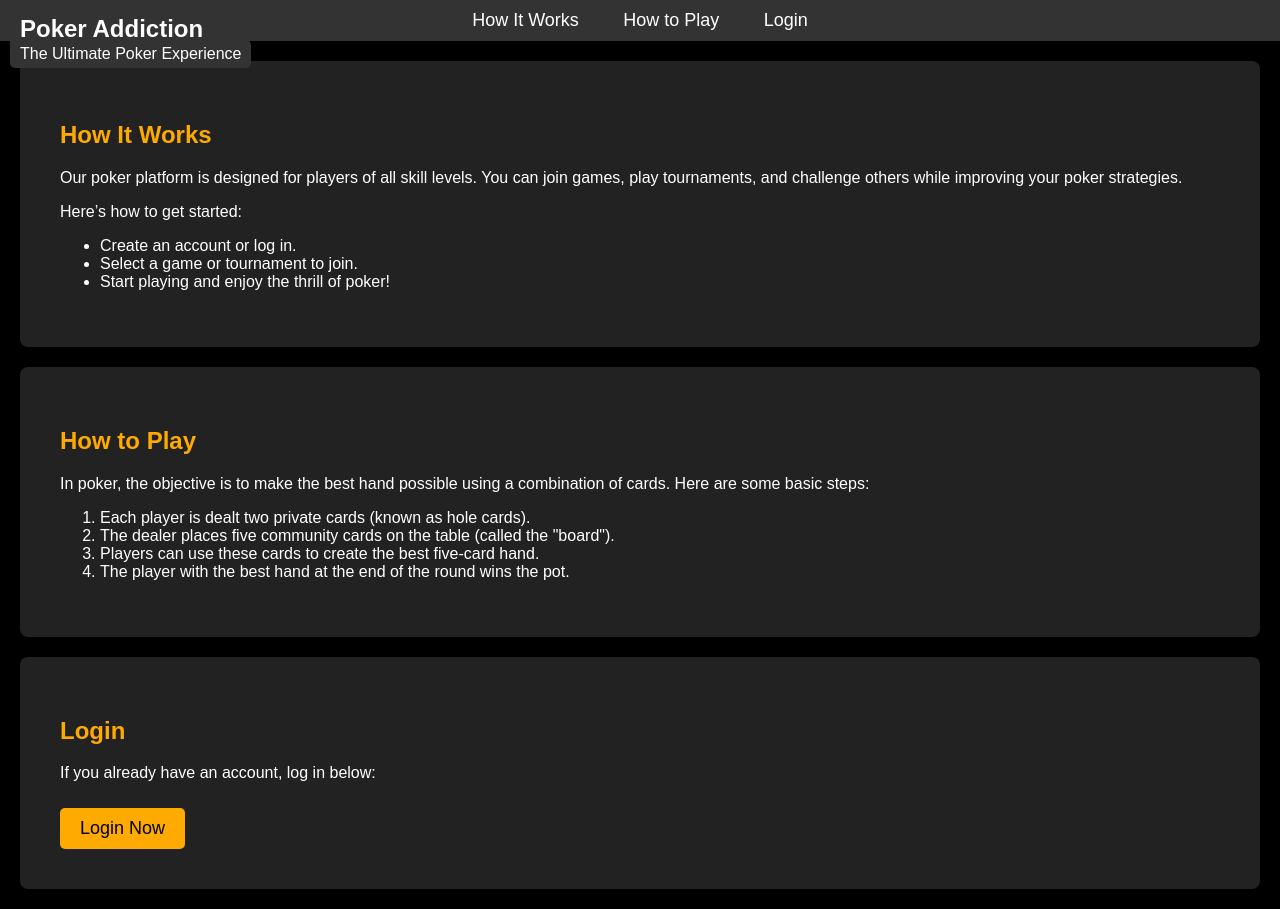
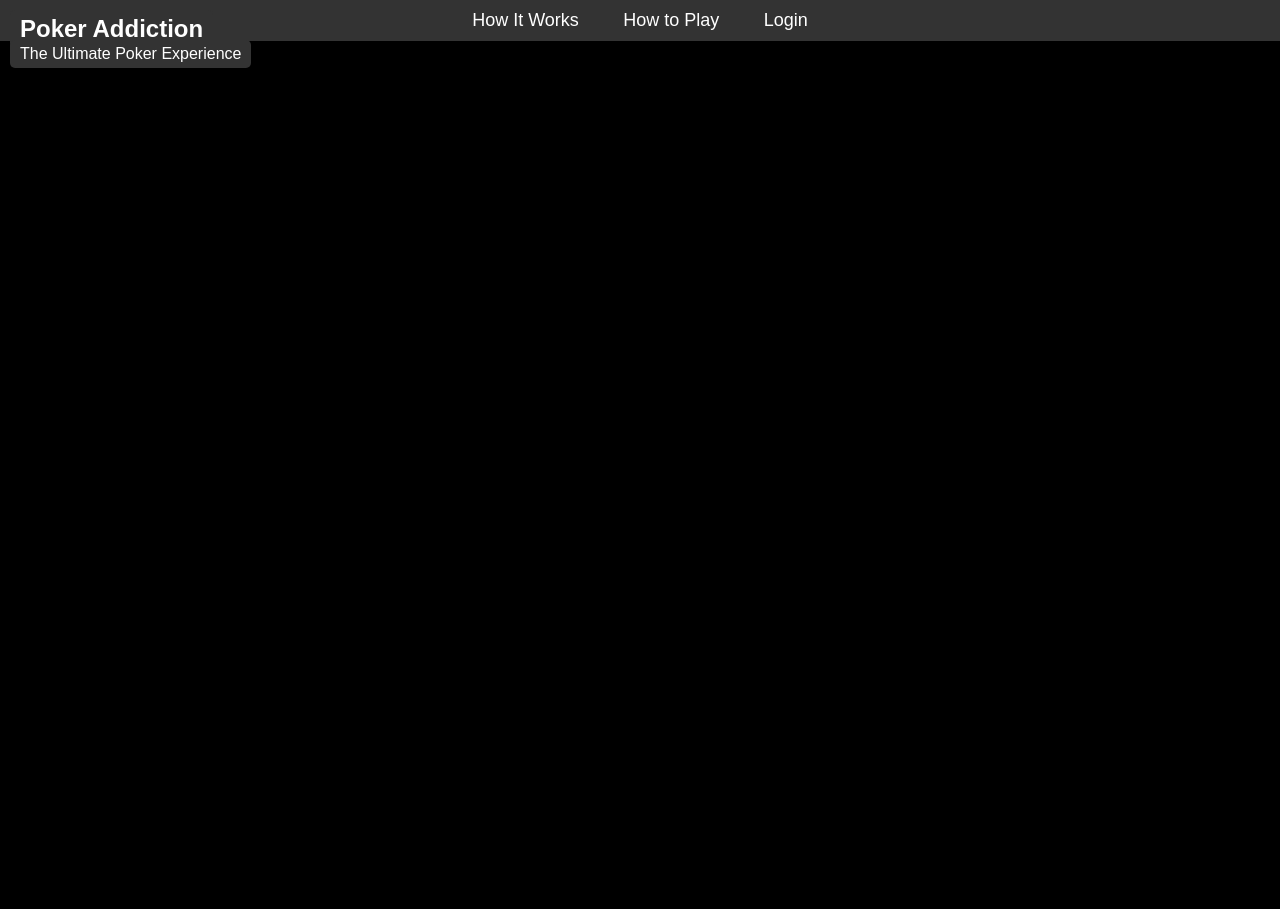
Before and after one commit to NickEscc/addiction-website, a Django app: page / in a window 1280 px wide. After the commit the page ends 68 px from the top, so only its background shows below. Run offline with Django 5.2, Linux system fonts and the light colour scheme.

Commit message:
HomePage

```diff
--- a/website/templates/website/home.html
+++ b/website/templates/website/home.html
@@ -3,7 +3,7 @@
 <head>
     <meta charset="UTF-8">
     <meta name="viewport" content="width=device-width, initial-scale=1.0">
-    <title>Home Page</title>
+    <title>Poker Addiction - Home</title>
 
     {% load static %}
     <link rel="stylesheet" type="text/css" href="{% static 'website/css/style.css' %}">
@@ -55,22 +55,6 @@
             color: #FFAA00; /* Gold color for headings */
         }
 
-        /* Login Button */
-        .login-btn {
-            display: inline-block;
-            padding: 10px 20px;
-            background-color: #FFAA00;
-            color: black;
-            font-size: 18px;
-            text-decoration: none;
-            border-radius: 5px;
-            margin-top: 10px;
-        }
-
-        .login-btn:hover {
-            background-color: #FF8800;
-        }
-
         /* Navigation Links (optional) */
         nav {
             background-color: #333;
@@ -100,41 +84,10 @@
 
     <!-- Navigation Links -->
     <nav>
-        <a href="#how-it-works">How It Works</a>
-        <a href="#how-to-play">How to Play</a>
-        <a href="#login">Login</a>
+        <a href="how-it-works.html">How It Works</a>
+        <a href="how-to-play.html">How to Play</a>
+        <a href="login.html">Login</a>
     </nav>
-
-    <!-- How It Works Section -->
-    <div id="how-it-works" class="section">
-        <h2>How It Works</h2>
-        <p>Our poker platform is designed for players of all skill levels. You can join games, play tournaments, and challenge others while improving your poker strategies.</p>
-        <p>Here’s how to get started:</p>
-        <ul>
-            <li>Create an account or log in.</li>
-            <li>Select a game or tournament to join.</li>
-            <li>Start playing and enjoy the thrill of poker!</li>
-        </ul>
-    </div>
-
-    <!-- How to Play Section -->
-    <div id="how-to-play" class="section">
-        <h2>How to Play</h2>
-        <p>In poker, the objective is to make the best hand possible using a combination of cards. Here are some basic steps:</p>
-        <ol>
-            <li>Each player is dealt two private cards (known as hole cards).</li>
-            <li>The dealer places five community cards on the table (called the "board").</li>
-            <li>Players can use these cards to create the best five-card hand.</li>
-            <li>The player with the best hand at the end of the round wins the pot.</li>
-        </ol>
-    </div>
-
-    <!-- Login Section -->
-    <div id="login" class="section">
-        <h2>Login</h2>
-        <p>If you already have an account, log in below:</p>
-        <a href="login.html" class="login-btn">Login Now</a>
-    </div>
 
 </body>
 </html>
```
